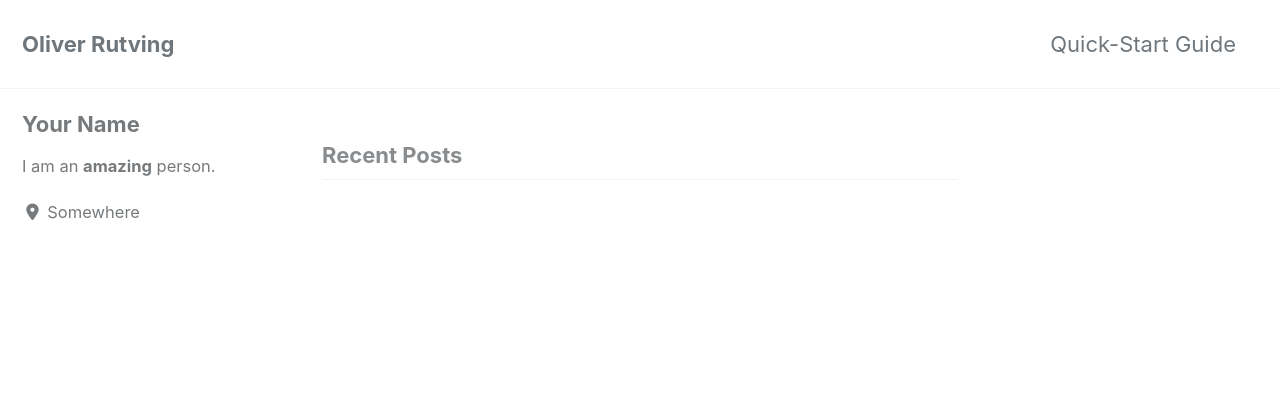
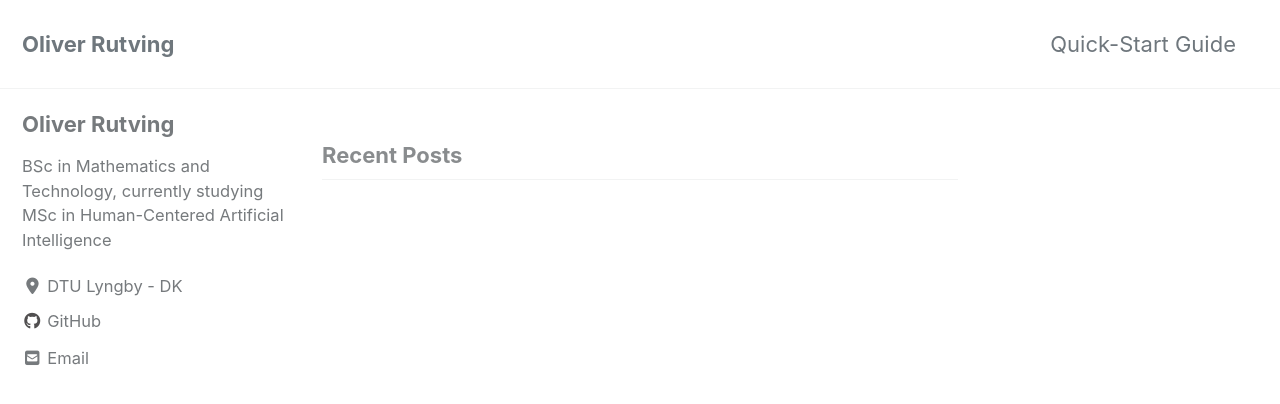
Before and after one commit to oliv2079/oliv2079.github.io, a Jekyll site: the page built from index.html, in a window 1280 px wide and 900 px high. Shown: the top 404 px of the window. Built offline with Jekyll 4.4.1, drawn with Linux system fonts in a browser that asks for light colours; cached includes are drawn as plain includes; nearby versions of some CDN libraries; the list of posts is cut into pages by our own code.

Commit message:
Update _config.yml

```diff
--- a/_config.yml
+++ b/_config.yml
@@ -107,11 +107,11 @@ analytics:
 
 # Site Author
 author:
-  name             : "Your Name"
+  name             : "Oliver Rutving"
   avatar           : # path of avatar image, e.g. "/assets/images/bio-photo.jpg"
-  bio              : "I am an **amazing** person."
-  location         : "Somewhere"
-  email            :
+  bio              : "BSc in Mathematics and Technology, currently studying MSc in Human-Centered Artificial Intelligence "
+  location         : "DTU Lyngby - DK"
+  email            : "doocmail@gmail.com"
   links:
     - label: "Email"
       icon: "fas fa-fw fa-envelope-square"
@@ -127,7 +127,7 @@ author:
       # url: "https://facebook.com/"
     - label: "GitHub"
       icon: "fab fa-fw fa-github"
-      # url: "https://github.com/"
+      url:  "https://github.com/oliv2079"
     - label: "Instagram"
       icon: "fab fa-fw fa-instagram"
       # url: "https://instagram.com/"
```
